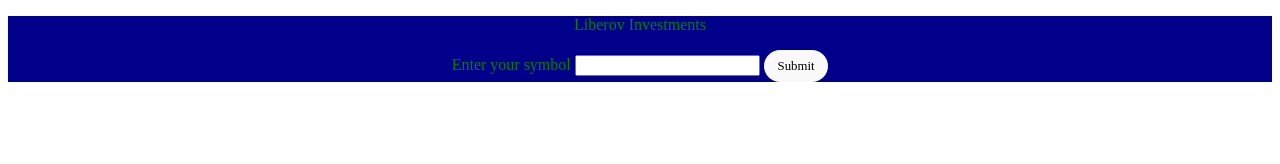
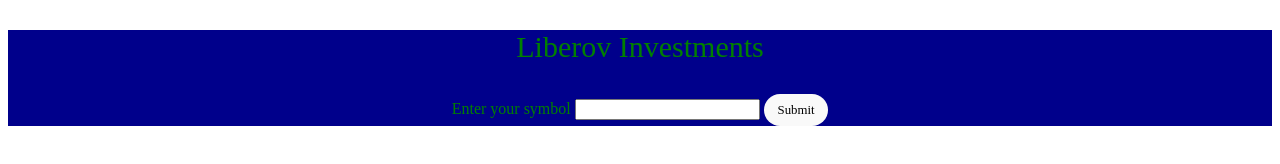
Before and after one commit to staten-island-tech/api-project-gliberov, a website built with Vite: page vite-project/index.html in a window 1280 px wide. Built offline with nearby package versions, Linux system fonts and the light colour scheme.

Commit message:
Update style.css

```diff
--- a/vite-project/css/style.css
+++ b/vite-project/css/style.css
@@ -72,3 +72,7 @@ html{
 .chart-title {
   color: black;
 }
+
+#text {
+  font-size: 30px
+}
```
